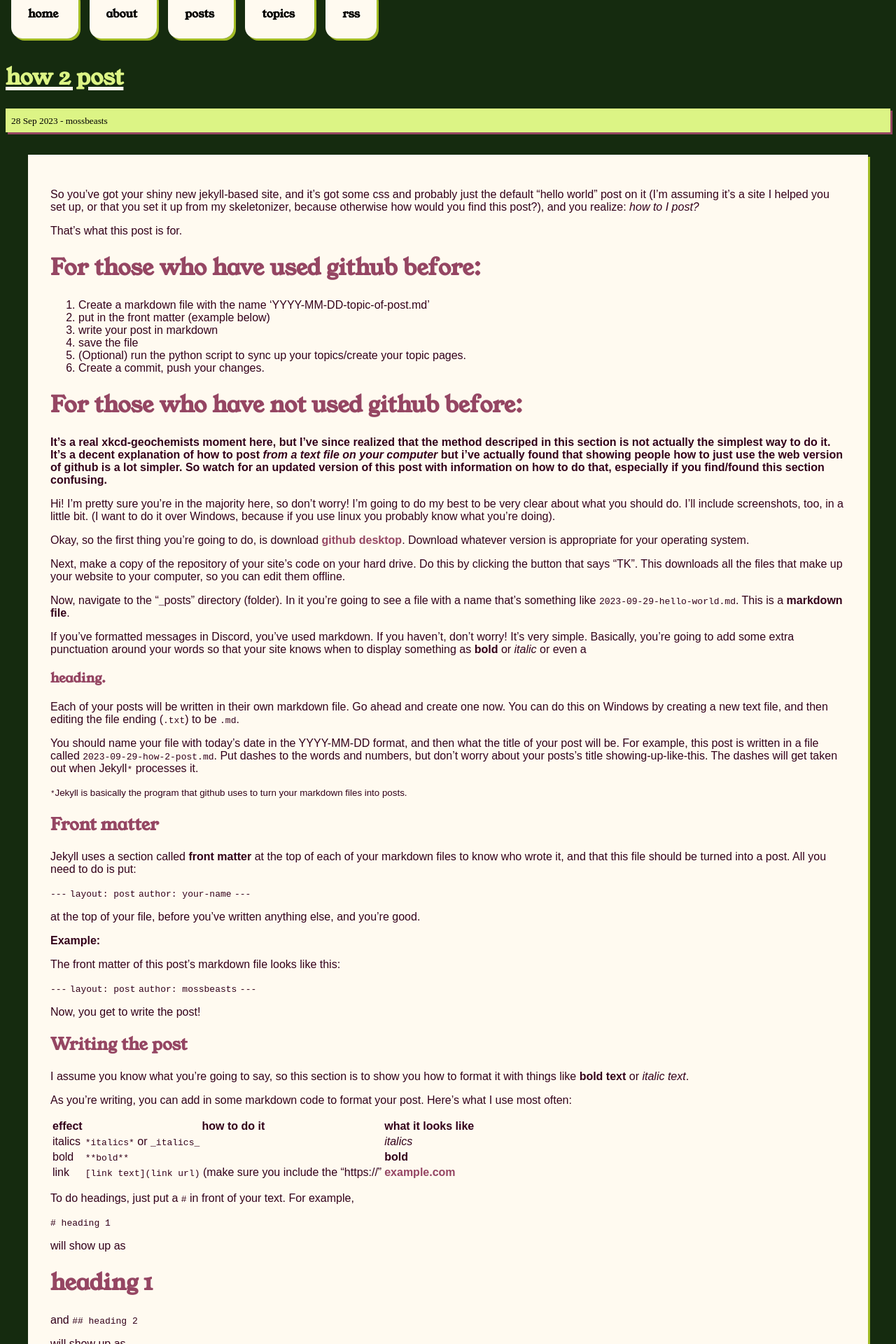
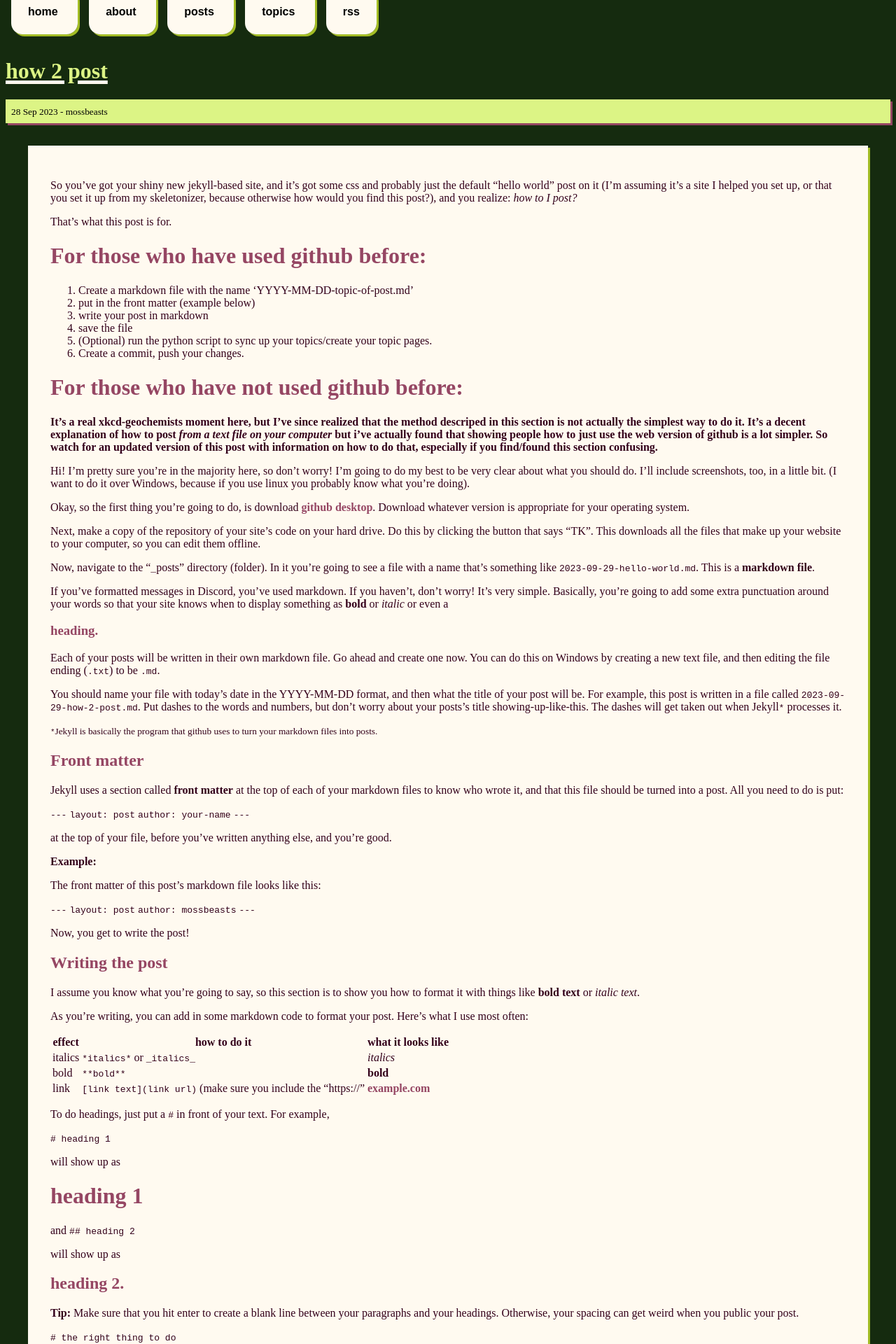
Before and after one commit to mossbeasts/mossbeasts.github.io, a Jekyll site: the page built from _posts/2023-09-28-how-2-post.md, in a window 1280 px wide. Shown: the top 1920 px of the page at 70% size. Built offline with Jekyll 4.4.1, drawn with Linux system fonts in a browser that asks for light colours; some web fonts are replaced; comment, search, counter and statistics services are not loaded.

Commit message:
new post, other stuff

```diff
--- a/_layouts/post.html
+++ b/_layouts/post.html
@@ -22,7 +22,7 @@ layout: default
         data-reactions-enabled="1"
         data-emit-metadata="0"
         data-input-position="top"
-        data-theme="transparent_dark"
+        data-theme="noborder_light"
         data-lang="en"
         crossorigin="anonymous"
         async>
--- a/assets/css/styles.css
+++ b/assets/css/styles.css
@@ -1,12 +1,13 @@
-@import url('https://fonts.googleapis.com/css2?family=Young+Serif&display=swap');
+@import url('https://fonts.googleapis.com/css2?family=Aldrich&family=Mate&display=swap');
 
 body {
 	background: #152b0f; /* #0c7683;*/
 	color: #152206;
+	font-family: "Mate", serif;
 }
 /* anything in the navigation bar gets class nav */
 .nav {
-	font-family: "Young Serif", serif;
+	font-family: "Aldrich", sans-serif;
 	background: floralwhite;
 	color: black;
 	display: inline;
@@ -17,17 +18,18 @@ body {
 	margin-bottom: 4em;
 	box-shadow: 3px 3px #a3bc25;
 	text-decoration: none;
+	font-weight: none;
 	}
 /* the list of posts on the posts/blog page */
 .postslist {
 	list-style: none;
-	font-family: sans-serif;
+	font-family: "Mate", sans-serif;
 	color: black;
 	text-transform: lowercase;
 }
 .posttitle {
 	text-transform: lowercase;
-	font-family: "Young Serif", serif;
+	font-family: "Aldrich", serif;
 	color: #dcf485;
 	text-decoration: underline 5px floralwhite;
 }
@@ -36,7 +38,6 @@ body {
 	background: floralwhite;
 	box-shadow: 3px 3px #a3bc25;
 	color: #33001a;
-	font-family: sans-serif;
 	padding: 2em;
 	margin: 2em;
 }
@@ -79,5 +80,5 @@ hr {
 
 h1,h2,h3,h4 {
 	color: #954663;
-	font-family: "Young Serif", serif;
+	font-family: "Aldrich", serif;
 }
```
Also changed, not shown: _posts/2023-10-01-comments.md (added, +10 -0 lines).
